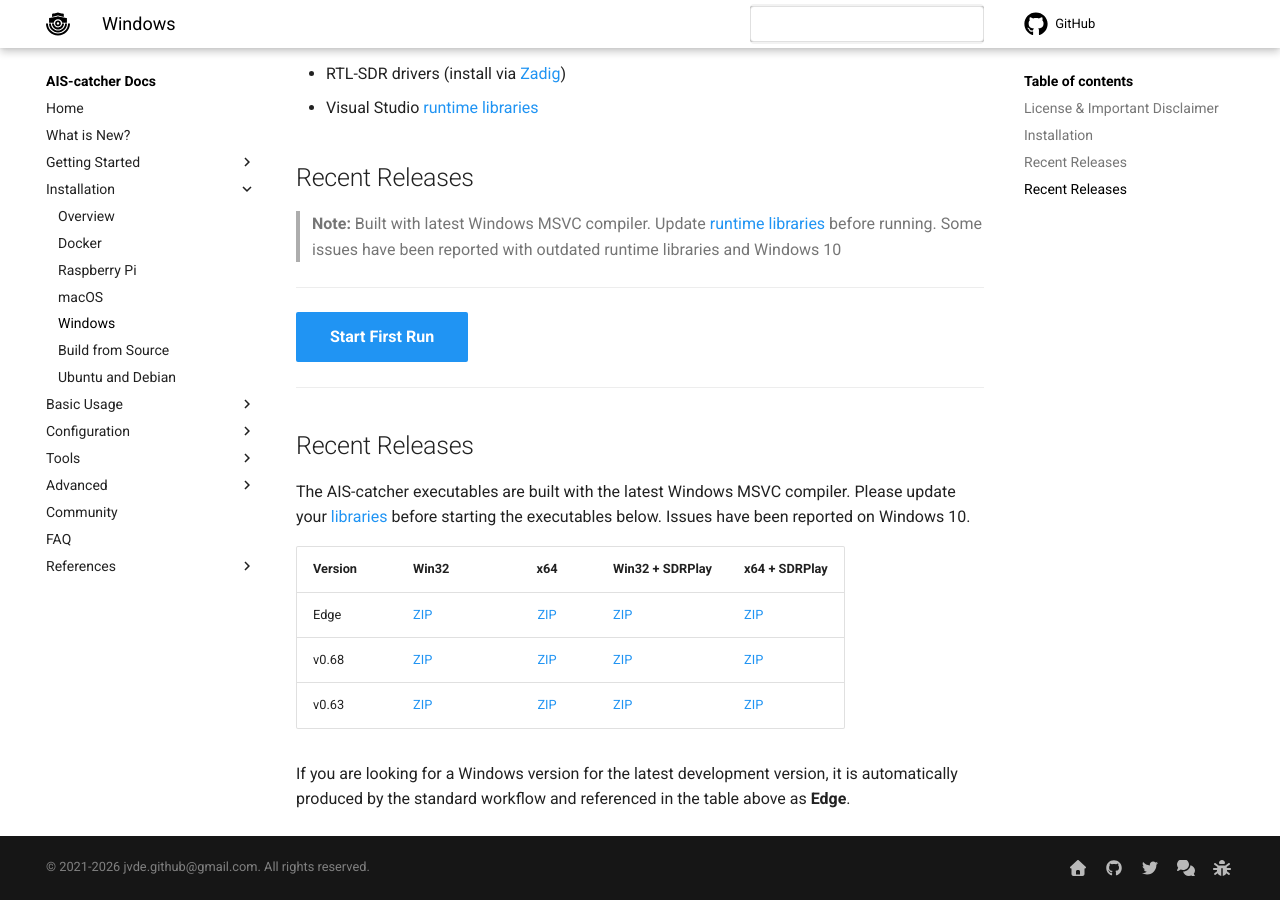
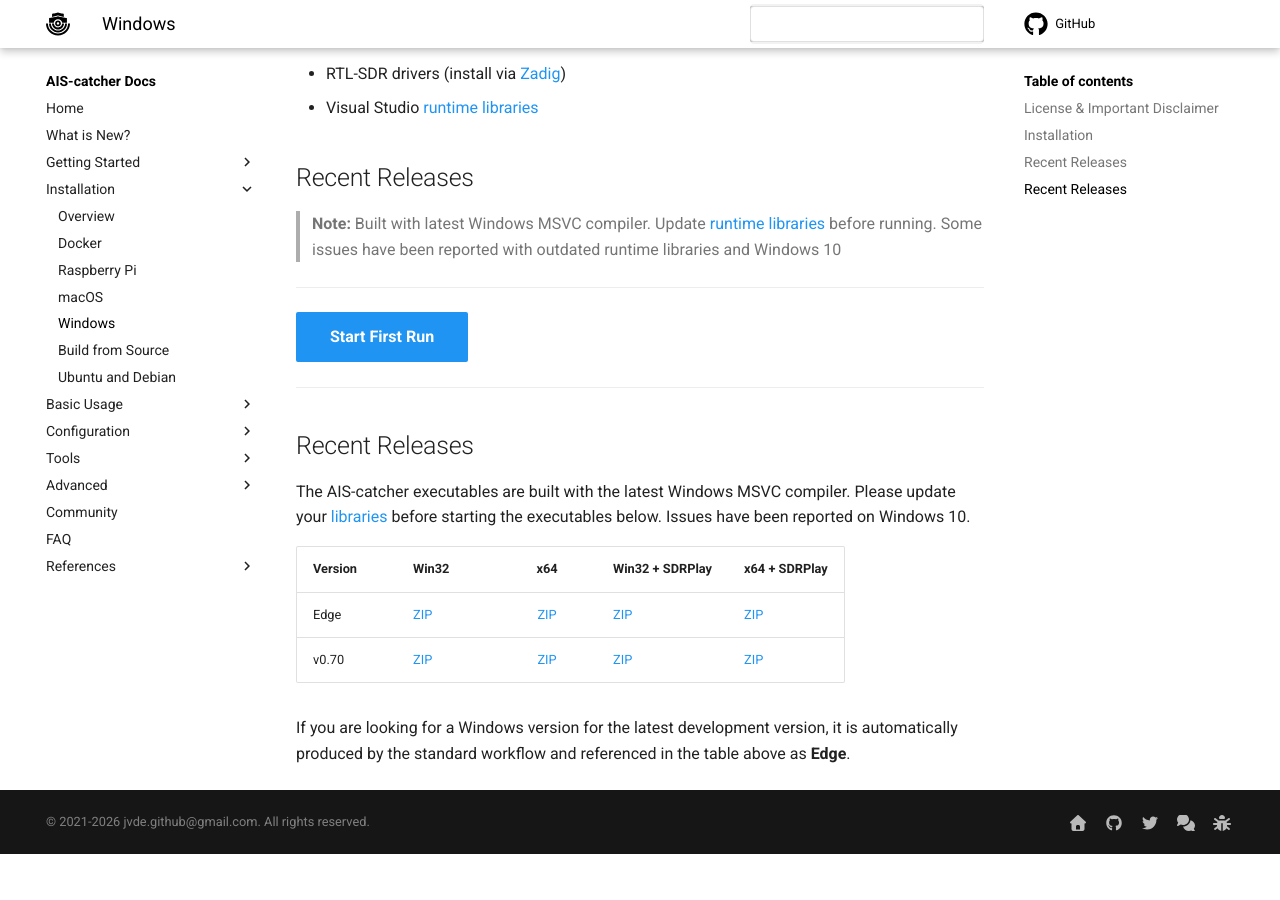
Before and after one commit to jvde-github/AIS-catcher-docs, an MkDocs documentation site: the page built from docs/installation/windows.md, in a window 1280 px wide and 900 px high, scrolled down 691 px. Built offline with MkDocs 1.6.1 and Material for MkDocs 9.7.7, drawn with Linux system fonts in a browser that asks for light colours; comment, search, counter and statistics services are not loaded; after the commit the page ends 1545 px from its top, so only the background shows below that.

Commit message:
Add v0.70 Windows downloads, drop older versions from table

```diff
--- a/docs/installation/windows.md
+++ b/docs/installation/windows.md
@@ -32,7 +32,6 @@
 | Version | Win32 | x64 | Win32 + SDRPlay | x64 + SDRPlay |
 | :------ | :---- | :--: | :-------------- | :------------ |
 | Edge    | [ZIP](https://github.com/jvde-github/AIS-catcher/releases/download/Edge/AIS-catcher.x86.zip) | [ZIP](https://github.com/jvde-github/AIS-catcher/releases/download/Edge/AIS-catcher.x64.zip) | [ZIP](https://github.com/jvde-github/AIS-catcher/releases/download/Edge/AIS-catcher.SDRPLAY.x86.zip) | [ZIP](https://github.com/jvde-github/AIS-catcher/releases/download/Edge/AIS-catcher.SDRPLAY.x64.zip) |
-| v0.68   | [ZIP](https://github.com/jvde-github/AIS-catcher/releases/download/v0.68/AIS-catcher.x86.zip) | [ZIP](https://github.com/jvde-github/AIS-catcher/releases/download/v0.68/AIS-catcher.x64.zip) | [ZIP](https://github.com/jvde-github/AIS-catcher/releases/download/v0.68/AIS-catcher.SDRPLAY.x86.zip) | [ZIP](https://github.com/jvde-github/AIS-catcher/releases/download/v0.68/AIS-catcher.SDRPLAY.x64.zip) |
-| v0.63   | [ZIP](https://github.com/jvde-github/AIS-catcher/releases/download/v0.63/AIS-catcher.x86.zip) | [ZIP](https://github.com/jvde-github/AIS-catcher/releases/download/v0.63/AIS-catcher.x64.zip) | [ZIP](https://github.com/jvde-github/AIS-catcher/releases/download/v0.63/AIS-catcher.SDRPLAY.x86.zip) | [ZIP](https://github.com/jvde-github/AIS-catcher/releases/download/v0.63/AIS-catcher.SDRPLAY.x64.zip) |
+| v0.70   | [ZIP](https://github.com/jvde-github/AIS-catcher/releases/download/v0.70/AIS-catcher.x86.zip) | [ZIP](https://github.com/jvde-github/AIS-catcher/releases/download/v0.70/AIS-catcher.x64.zip) | [ZIP](https://github.com/jvde-github/AIS-catcher/releases/download/v0.70/AIS-catcher.SDRPLAY.x86.zip) | [ZIP](https://github.com/jvde-github/AIS-catcher/releases/download/v0.70/AIS-catcher.SDRPLAY.x64.zip) |
 
 If you are looking for a Windows version for the latest development version, it is automatically produced by the standard workflow and referenced in the table above as **Edge**.
```
